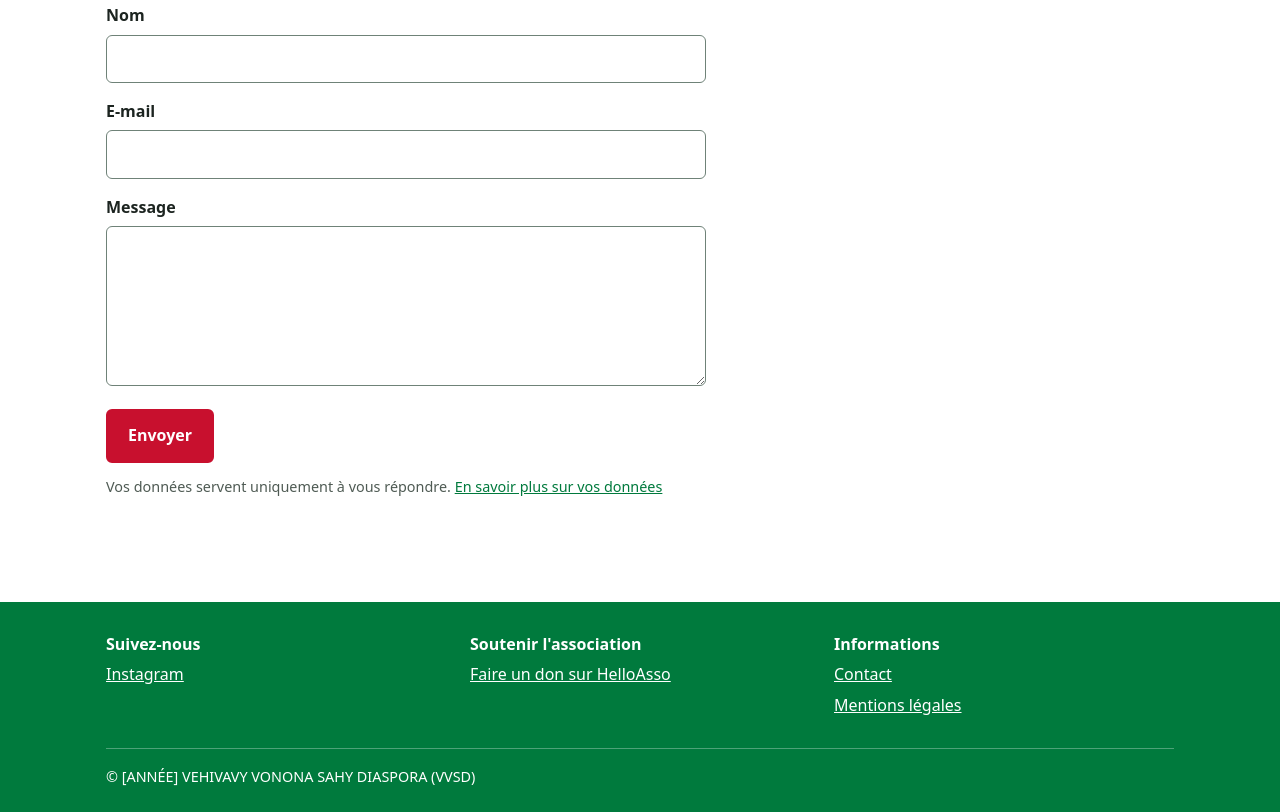
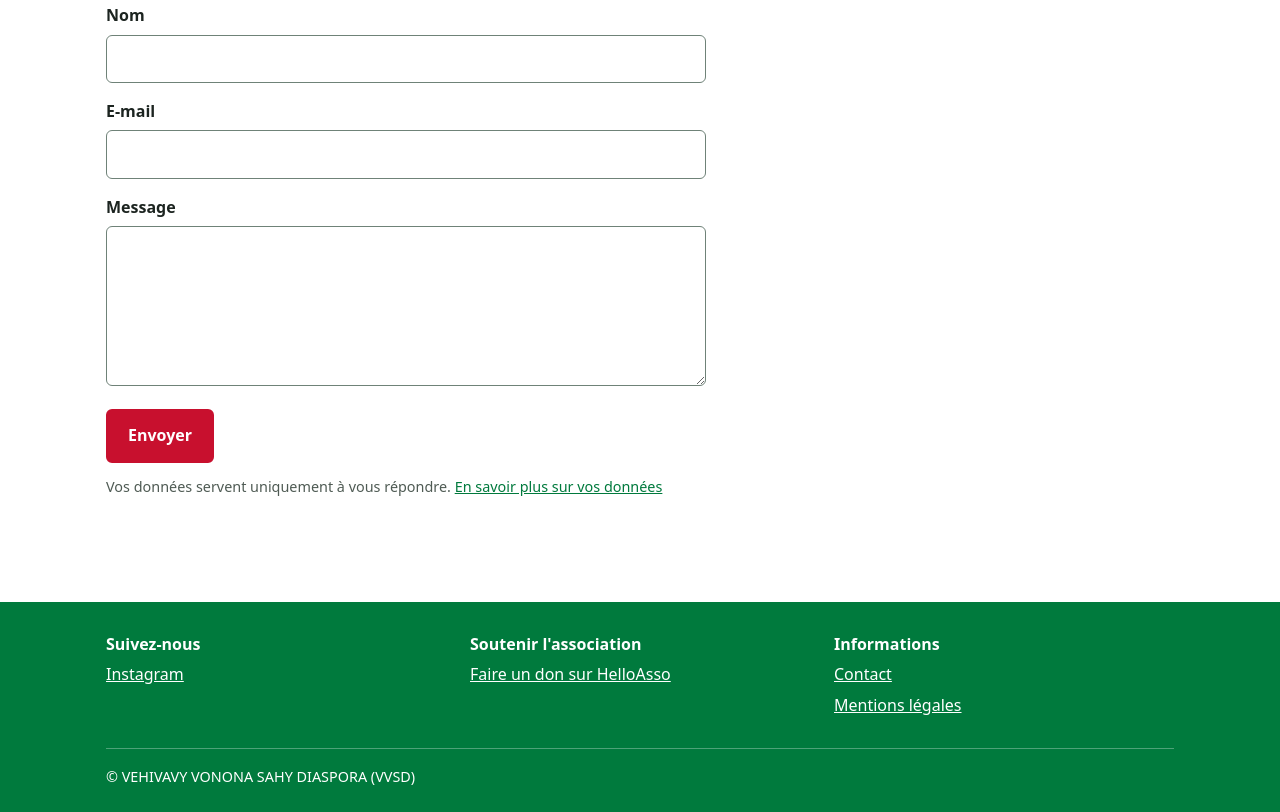
Before and after one commit to Mathieu-Jousson/Site_VVSD, a plain HTML site: page contact.html in a window 1280 px wide. Shown: the part 432-1244 px from the top of the page. Drawn offline with Linux system fonts and the light colour scheme.

Commit message:
Retire l'année du copyright
Co-Authored-By: Claude Opus 5.5 <noreply@anthropic.com>

```diff
--- a/contact.html
+++ b/contact.html
@@ -85,7 +85,7 @@
           </ul>
         </div>
       </div>
-      <p class="copyright">© [ANNÉE] VEHIVAVY VONONA SAHY DIASPORA (VVSD)</p>
+      <p class="copyright">© VEHIVAVY VONONA SAHY DIASPORA (VVSD)</p>
     </div>
   </footer>
 </body>
```
Also changed, not shown: index.html (+1 -1 lines), madagascar.html (+1 -1 lines), membres.html (+1 -1 lines), mentions-legales.html (+1 -1 lines), projets.html (+1 -1 lines).
